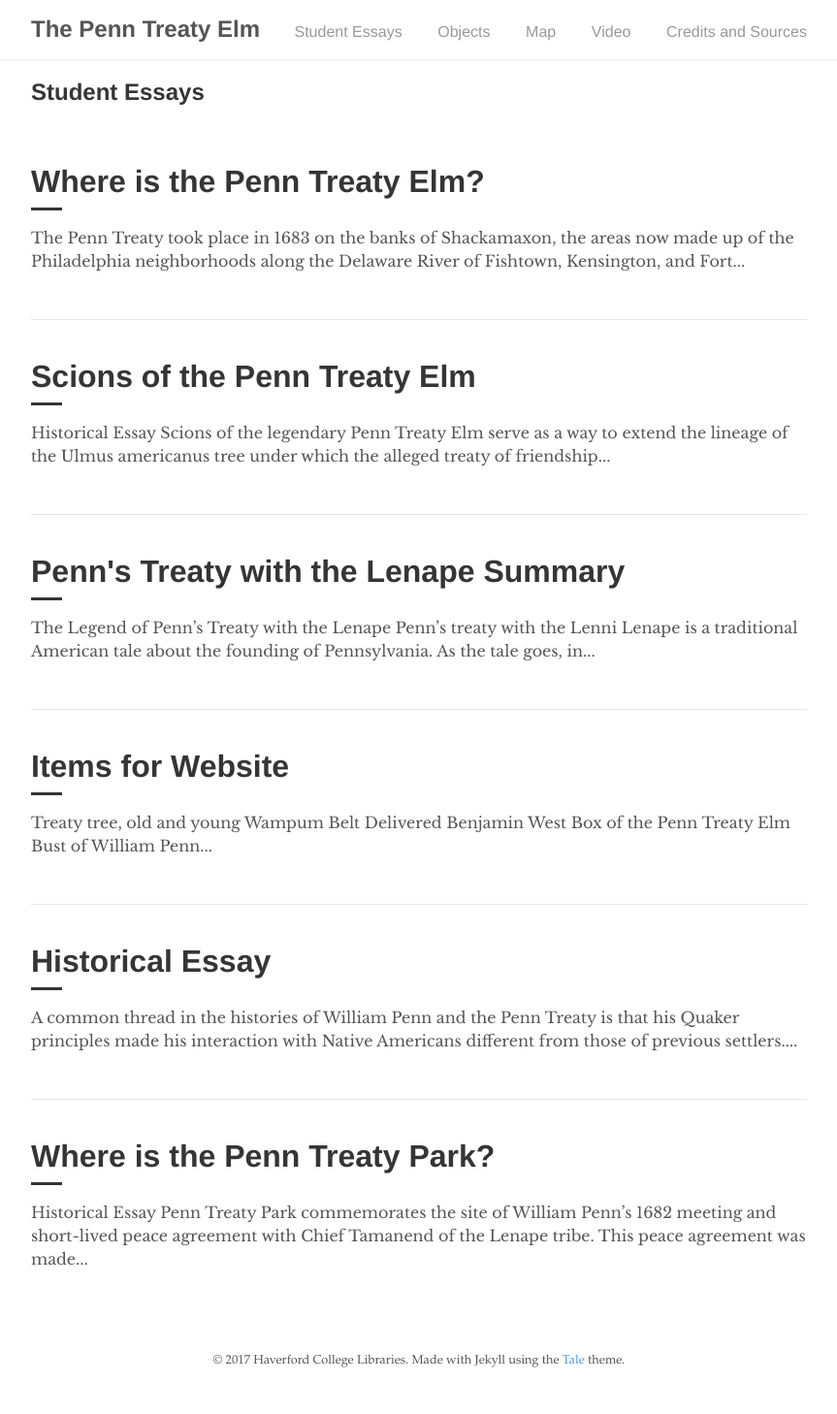
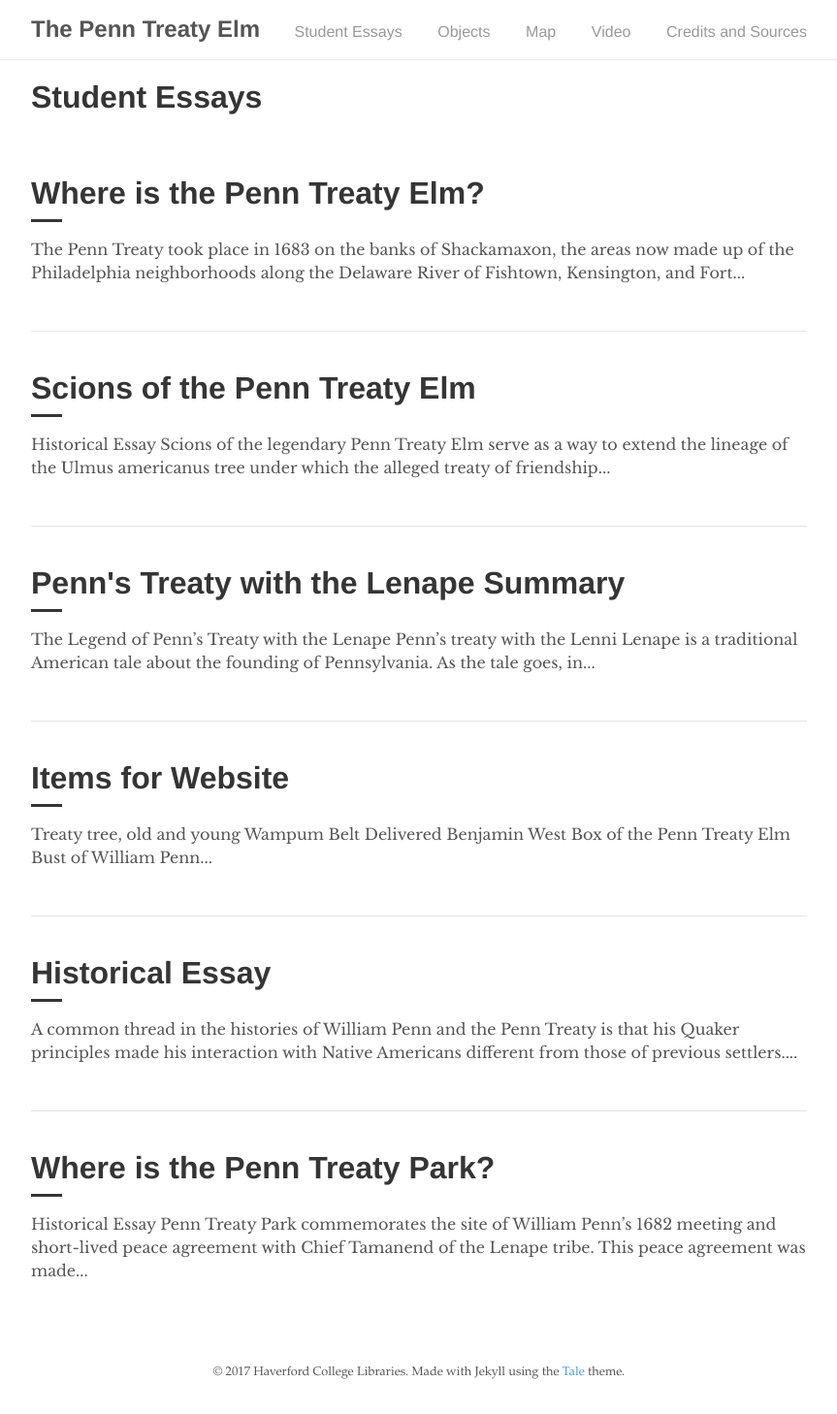
Before and after one commit to mzarafon/penn-treaty-elm, a Jekyll site: the page built from student-essays.html, in a window 1280 px wide. Shown: the whole page at 97% size, without its empty margins (208-1071 px from the left). Built offline with Jekyll 4.4.1, drawn with Linux system fonts in a browser that asks for light colours.

```diff
--- a/student-essays.html
+++ b/student-essays.html
@@ -3,7 +3,7 @@ layout: default
 title: "Student Essays"
 permalink: /student-essays/
 ---
-<h2>Student Essays</h2>
+<h1>Student Essays</h1>
 
 <a href="Where-is-the-Penn-Treaty-Elm" class="catalogue-item">
       <div>
```
